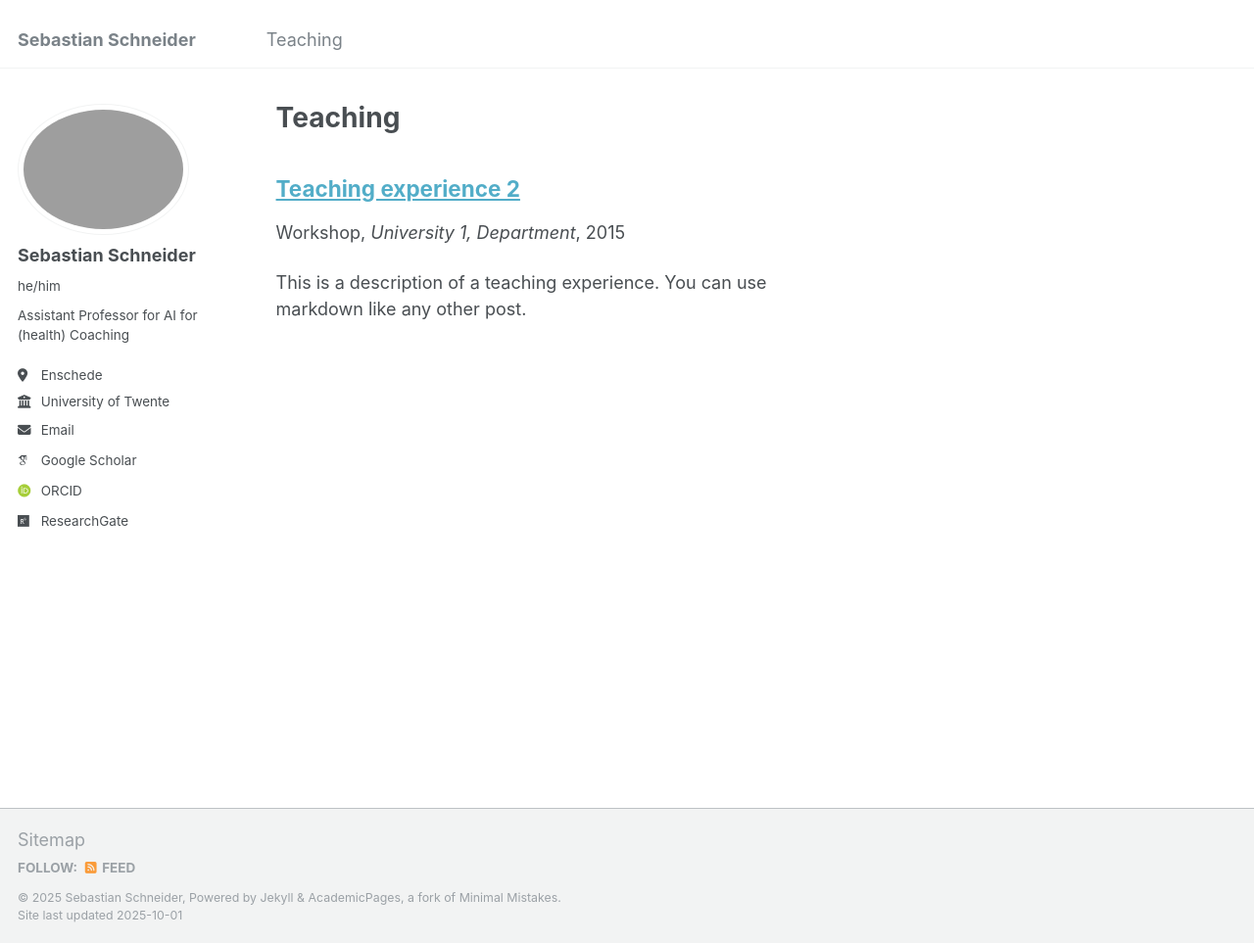
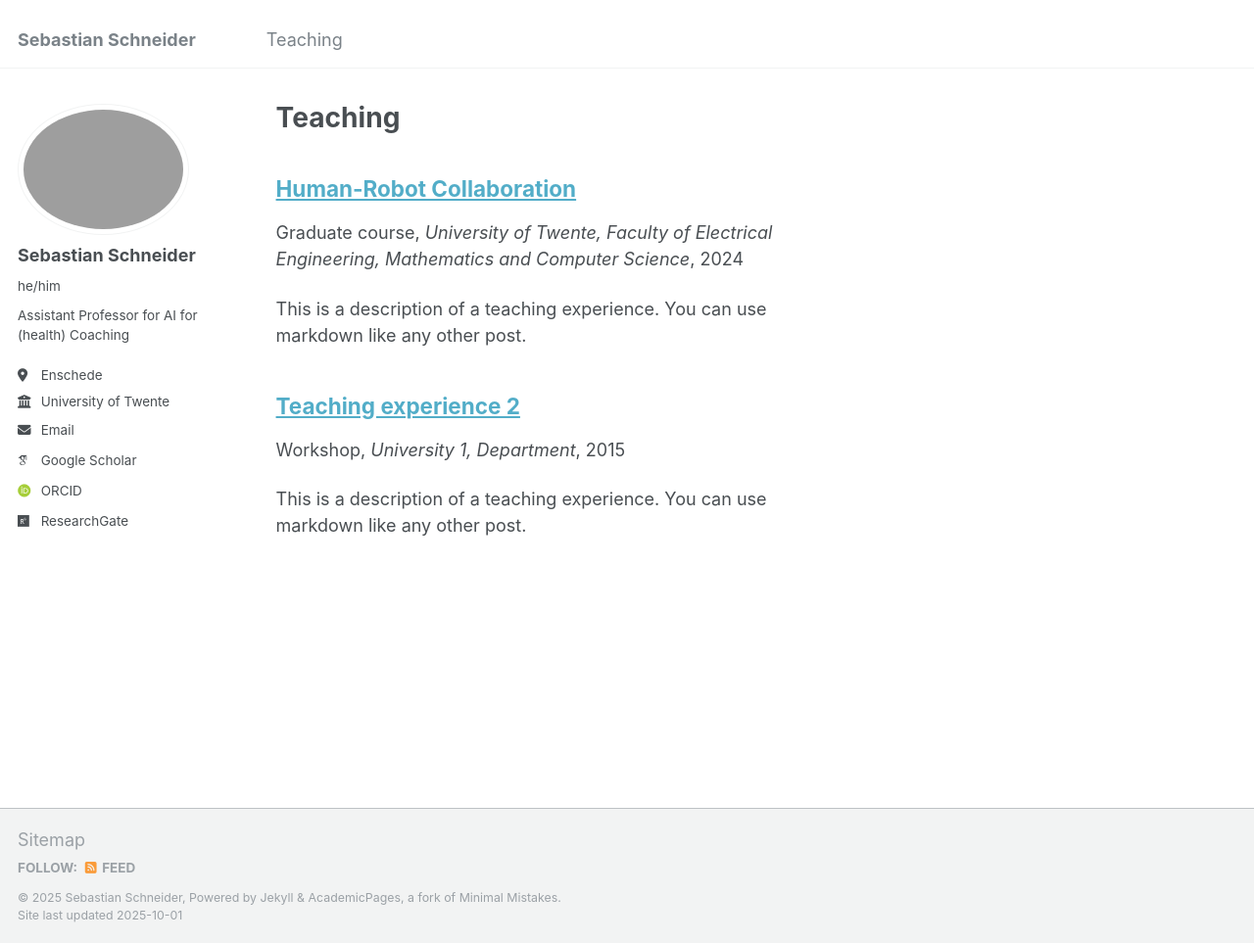
Before and after one commit to sebschne/sebschne.github.io, a Jekyll site: the page built from _pages/teaching.html, in a window 1280 px wide and 963 px high. Shown: the whole window at 98% size. Built offline with Jekyll 4.4.1, drawn with Linux system fonts in a browser that asks for light colours; some web fonts are replaced; a file with an impossible date is left out.

Commit message:
Update 2014-spring-teaching-1.md

```diff
--- a/_teaching/2014-spring-teaching-1.md
+++ b/_teaching/2014-spring-teaching-1.md
@@ -4,7 +4,7 @@
 type: "Graduate course"
 permalink: /teaching/2014-spring-teaching-1
 venue: "University of Twente, Faculty of Electrical Engineering, Mathematics and Computer Science"
-date: 2020
+date: 01-09-2024
 location: "Enschede, Netherlands"
 ---
 
```
